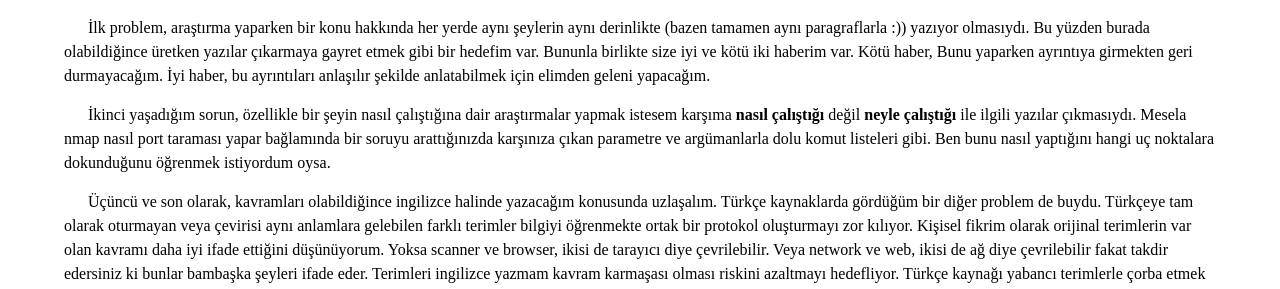
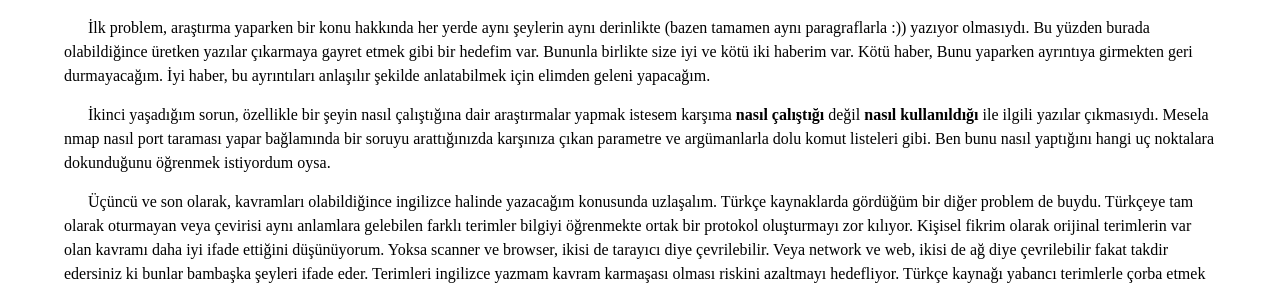
Before and after one commit to setpasslock/setpasslock.github.io, a Jekyll site: the page built from _posts/2023-08-28-hello.md, in a window 1280 px wide. Shown: the part 135-424 px from the top of the page. Built offline with Jekyll 4.4.1, drawn with Linux system fonts in a browser that asks for light colours.

Commit message:
Update 2023-08-28-hello.md

```diff
--- a/_posts/2023-08-28-hello.md
+++ b/_posts/2023-08-28-hello.md
@@ -9,7 +9,7 @@ title:  "README.txt"
 
 &nbsp;&nbsp;&nbsp;&nbsp;&nbsp;&nbsp;İlk problem, araştırma yaparken bir konu hakkında her yerde aynı şeylerin aynı derinlikte (bazen tamamen aynı paragraflarla :)) yazıyor olmasıydı. Bu yüzden burada olabildiğince üretken yazılar çıkarmaya gayret etmek gibi bir hedefim var. Bununla birlikte size iyi ve kötü iki haberim var. Kötü haber, Bunu yaparken ayrıntıya girmekten geri durmayacağım. İyi haber, bu ayrıntıları anlaşılır şekilde anlatabilmek için elimden geleni yapacağım.
 
-&nbsp;&nbsp;&nbsp;&nbsp;&nbsp;&nbsp;İkinci yaşadığım sorun, özellikle bir şeyin nasıl çalıştığına dair araştırmalar yapmak istesem karşıma **nasıl çalıştığı** değil **neyle çalıştığı** ile ilgili yazılar çıkmasıydı. Mesela nmap nasıl port taraması yapar bağlamında bir soruyu arattığınızda karşınıza çıkan parametre ve argümanlarla dolu komut listeleri gibi. Ben bunu nasıl yaptığını hangi uç noktalara dokunduğunu öğrenmek istiyordum oysa.
+&nbsp;&nbsp;&nbsp;&nbsp;&nbsp;&nbsp;İkinci yaşadığım sorun, özellikle bir şeyin nasıl çalıştığına dair araştırmalar yapmak istesem karşıma **nasıl çalıştığı** değil **nasıl kullanıldığı** ile ilgili yazılar çıkmasıydı. Mesela nmap nasıl port taraması yapar bağlamında bir soruyu arattığınızda karşınıza çıkan parametre ve argümanlarla dolu komut listeleri gibi. Ben bunu nasıl yaptığını hangi uç noktalara dokunduğunu öğrenmek istiyordum oysa.
 
 &nbsp;&nbsp;&nbsp;&nbsp;&nbsp;&nbsp;Üçüncü ve son olarak, kavramları olabildiğince ingilizce halinde yazacağım konusunda uzlaşalım. Türkçe kaynaklarda gördüğüm bir diğer problem de buydu. Türkçeye tam olarak oturmayan veya çevirisi aynı anlamlara gelebilen farklı terimler bilgiyi öğrenmekte ortak bir protokol oluşturmayı zor kılıyor. Kişisel fikrim olarak orijinal terimlerin var olan kavramı daha iyi ifade ettiğini düşünüyorum. Yoksa scanner ve browser, ikisi de tarayıcı diye çevrilebilir. Veya network ve web, ikisi de ağ diye çevrilebilir fakat takdir edersiniz ki bunlar bambaşka şeyleri ifade eder. Terimleri ingilizce yazmam kavram karmaşası olması riskini azaltmayı hedefliyor. Türkçe kaynağı yabancı terimlerle çorba etmek gibi bir eleştiriye maruz kalmadan önce :D bunun belirtmek istedim.
 
```
